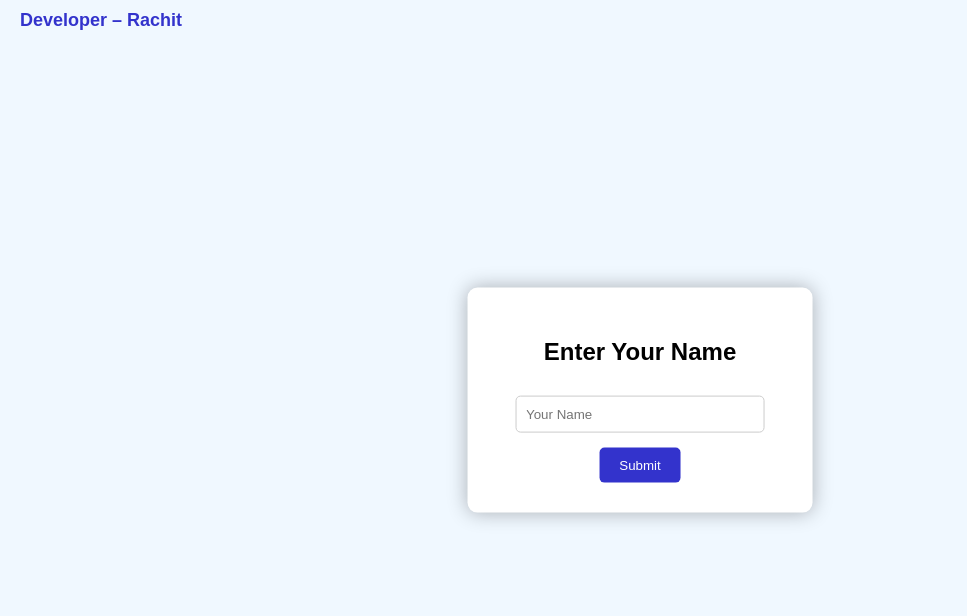
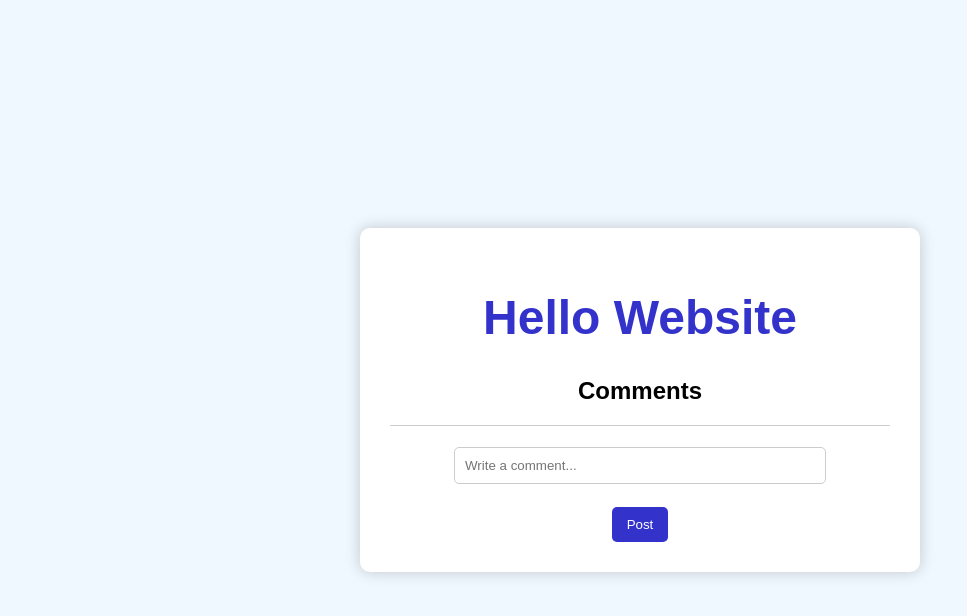
Before and after one commit to Rachitplayz94/hello-website, a plain HTML site: page index.html in a window 1280 px wide. Shown: the whole page, without its empty margins (0-967 px from the left). Drawn offline with Linux system fonts and the light colour scheme.

Commit message:
Update index.html

```diff
--- a/index.html
+++ b/index.html
@@ -7,59 +7,27 @@
 
   <link rel="stylesheet" href="style.css" />
 
-  <!-- Firebase SDK (Compat) -->
+  <!-- Firebase SDK -->
   <script src="https://www.gstatic.com/firebasejs/9.23.0/firebase-app-compat.js"></script>
   <script src="https://www.gstatic.com/firebasejs/9.23.0/firebase-firestore-compat.js"></script>
 </head>
 
 <body>
 
-<script>
-  const firebaseConfig = {
-    apiKey: "AIzaSyCqdmiq_qvhYb8luQbS3yWZ5yaUGEDXhwY",
-    authDomain: "hello-website-d5502.firebaseapp.com",
-    projectId: "hello-website-d5502",
-    storageBucket: "hello-website-d5502.appspot.com",
-    messagingSenderId: "887800679372",
-    appId: "1:887800679372:web:78c74ebdabb1e076966b69"
-  };
+  <div class="container">
+    <h1>Hello Website</h1>
 
-  firebase.initializeApp(firebaseConfig);
-  const db = firebase.firestore();
+    <div class="comment-section">
+      <h2>Comments</h2>
 
-  window.userName = "Anonymous";
+      <ul id="commentList"></ul>
 
-  window.onload = () => {
-    const devDiv = document.createElement("div");
-    devDiv.id = "devName";
-    devDiv.innerText = "Developer – Rachit";
-    document.body.appendChild(devDiv);
-    showNamePopup();
-  };
+      <input type="text" id="commentInput" placeholder="Write a comment..." />
+      <br><br>
+      <button onclick="addComment()">Post</button>
+    </div>
+  </div>
 
-  function showNamePopup() {
-    const popup = document.createElement("div");
-    popup.id = "namePopup";
-    popup.innerHTML = `
-      <h2>Enter Your Name</h2>
-      <input type="text" id="popupNameInput" placeholder="Your Name" />
-      <button onclick="submitName()">Submit</button>
-    `;
-    document.body.appendChild(popup);
-  }
-
-  function submitName() {
-    const input = document.getElementById("popupNameInput").value.trim();
-    window.userName = input !== "" ? input : "Anonymous";
-
-    document.getElementById("namePopup").remove();
-
-    db.collection("visitors").add({
-      name: window.userName,
-      time: firebase.firestore.FieldValue.serverTimestamp()
-    });
-  }
-</script>
-
+  <script src="script.js"></script>
 </body>
 </html>
```
